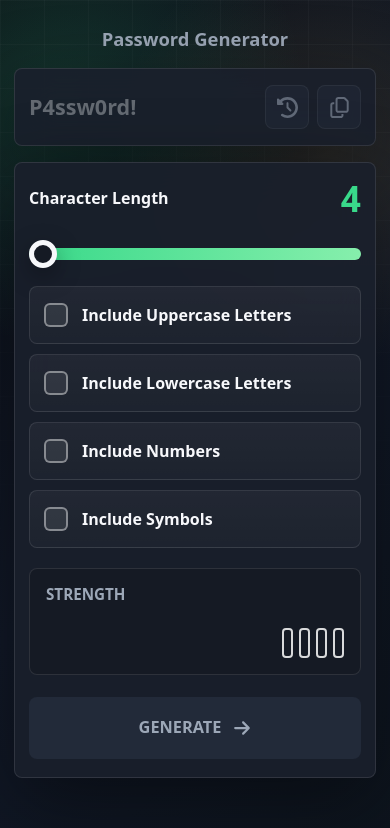
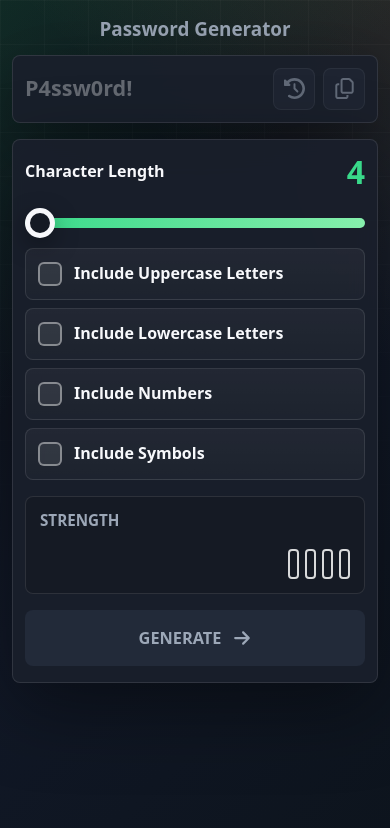
Before and after one commit to ismailcubuk/PasswordGenerator, a React (Create React App) app: page / in a window 390 px wide. Shown: the top 828 px of the page. Built offline with nearby package versions, Linux system fonts and the light colour scheme.

Commit message:
responsive for mobil

```diff
--- a/src/Components/GenerateBody/GenerateSettings/CharacterLength.js
+++ b/src/Components/GenerateBody/GenerateSettings/CharacterLength.js
@@ -8,6 +8,7 @@ function CharacterLength() {
             type="range"
             id="range"
             name="range"
+            aria-label="Character length"
             min={4} max={10} step={1}
             value={characterLength}
             onChange={handleChange}
--- a/src/index.css
+++ b/src/index.css
@@ -20,6 +20,7 @@
 
 body {
     min-width: 320px;
+    min-height: 100vh;
     font-family: Inter, ui-sans-serif, system-ui, -apple-system, BlinkMacSystemFont, "Segoe UI", sans-serif;
     background: var(--bg);
     color: var(--text);
@@ -42,15 +43,15 @@ h3 {
 .background {
     position: relative;
     width: 100%;
-    min-height: 100vh;
+    min-height: 100svh;
     display: flex;
     align-items: center;
     justify-content: center;
     overflow: hidden;
-    padding: 40px 18px;
+    padding: clamp(24px, 6vh, 48px) 18px;
     background:
-        radial-gradient(circle at 16% 12%, rgba(57, 217, 138, 0.18), transparent 30%),
-        radial-gradient(circle at 84% 18%, rgba(255, 209, 102, 0.12), transparent 28%),
+        linear-gradient(135deg, rgba(57, 217, 138, 0.14) 0%, rgba(57, 217, 138, 0) 34%),
+        linear-gradient(225deg, rgba(255, 209, 102, 0.1) 0%, rgba(255, 209, 102, 0) 30%),
         linear-gradient(135deg, #0b0f16 0%, #111827 52%, #0d141d 100%);
 }
 
@@ -70,6 +71,10 @@ h3 {
     position: relative;
     z-index: 1;
     width: min(100%, 540px);
+    max-height: calc(100svh - 32px);
+    overflow-y: auto;
+    scrollbar-width: thin;
+    scrollbar-color: rgba(57, 217, 138, 0.45) transparent;
 }
 
 .header {
@@ -104,14 +109,19 @@ h3 {
 
 .generate-password>h2 {
     min-width: 0;
-    overflow: hidden;
+    overflow: auto hidden;
+    flex: 1 1 auto;
     margin: 0;
     color: var(--text);
     font-size: clamp(1.35rem, 5vw, 2rem);
     font-weight: 800;
     line-height: 1.15;
-    text-overflow: ellipsis;
+    scrollbar-width: none;
     white-space: nowrap;
+}
+
+.generate-password>h2::-webkit-scrollbar {
+    display: none;
 }
 
 .generate-password>h2:empty::before {
@@ -271,6 +281,7 @@ h3 {
     min-height: 24px;
     margin: 0;
     line-height: 1.2;
+    overflow-wrap: anywhere;
 }
 
 .checkbox {
@@ -602,35 +613,78 @@ h3 {
 @media (max-width: 520px) {
     .background {
         align-items: flex-start;
-        padding: 28px 14px;
+        min-height: 100dvh;
+        overflow-y: auto;
+        padding: 18px 12px;
+    }
+
+    .borderPage {
+        max-height: none;
+        overflow: visible;
     }
 
     .header {
-        margin-bottom: 18px;
+        margin-bottom: 14px;
+        font-size: 1.18rem;
     }
 
     .generate-password {
-        min-height: 78px;
-        padding: 14px;
-        gap: 10px;
+        min-height: auto;
+        padding: 12px;
+        gap: 12px;
     }
 
     .copy-button {
-        width: 44px;
-        height: 44px !important;
+        width: 42px;
+        height: 42px !important;
     }
 
     .generate-area {
-        padding: 18px 14px;
+        padding: 16px 12px;
     }
 
     .recent-passwords {
+        width: 100%;
+        max-height: calc(100dvh - 32px);
         padding: 14px;
+    }
+
+    .character-length {
+        margin-bottom: 14px;
+    }
+
+    .character-length>h1 {
+        font-size: 2rem;
+    }
+
+    #range {
+        height: 10px;
+        margin-bottom: 20px;
+    }
+
+    #range::-webkit-slider-thumb {
+        width: 30px;
+        height: 30px;
+    }
+
+    .options {
+        gap: 8px;
+        margin-bottom: 16px;
+    }
+
+    .options>div {
+        min-height: 52px;
+        padding: 12px;
+        gap: 12px;
     }
 
     .strength {
         align-items: stretch;
         flex-direction: column;
+        gap: 12px;
+        min-height: auto;
+        margin-bottom: 16px;
+        padding: 14px;
     }
 
     .strength>div {
@@ -644,16 +698,55 @@ h3 {
     .difficulty h3 {
         text-align: left;
     }
+
+    .generate {
+        min-height: 56px;
+        padding: 14px 16px;
+    }
+
+    .recent-modal {
+        align-items: end;
+        padding: 16px 12px;
+    }
+
+    .toast-div {
+        right: 12px;
+        bottom: 12px;
+        width: calc(100vw - 24px);
+    }
 }
 
 @media (max-width: 360px) {
+    .background {
+        padding-inline: 10px;
+    }
+
     .character-length>h3,
     .options h3,
     .strength h3 {
-        font-size: 0.92rem;
+        font-size: 0.9rem;
     }
 
     .generate-password>h2 {
-        font-size: 1.3rem;
+        font-size: 1.18rem;
+    }
+
+    .password-actions {
+        gap: 6px;
+    }
+
+    .copy-button {
+        width: 38px;
+        height: 38px !important;
+    }
+
+    .copy-icon {
+        width: 18px;
+        height: 18px;
+    }
+
+    .level {
+        width: 10px;
+        height: 28px;
     }
 }
```
